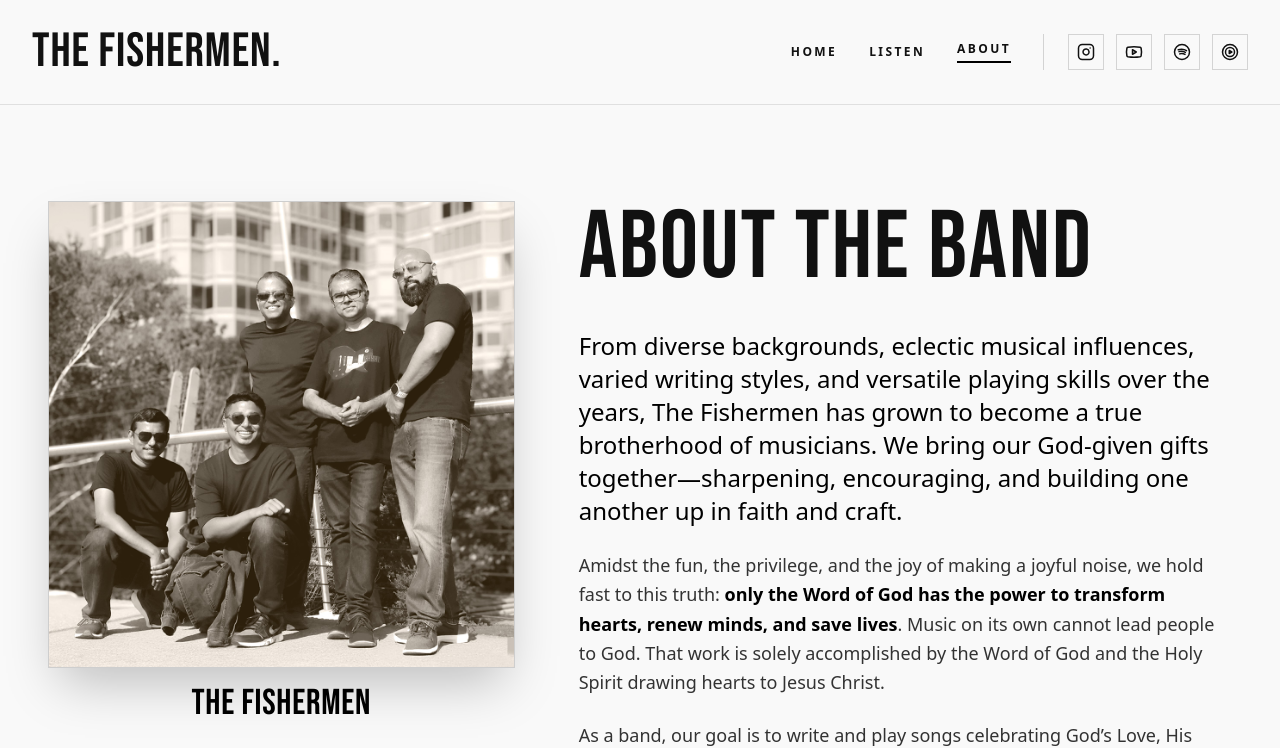
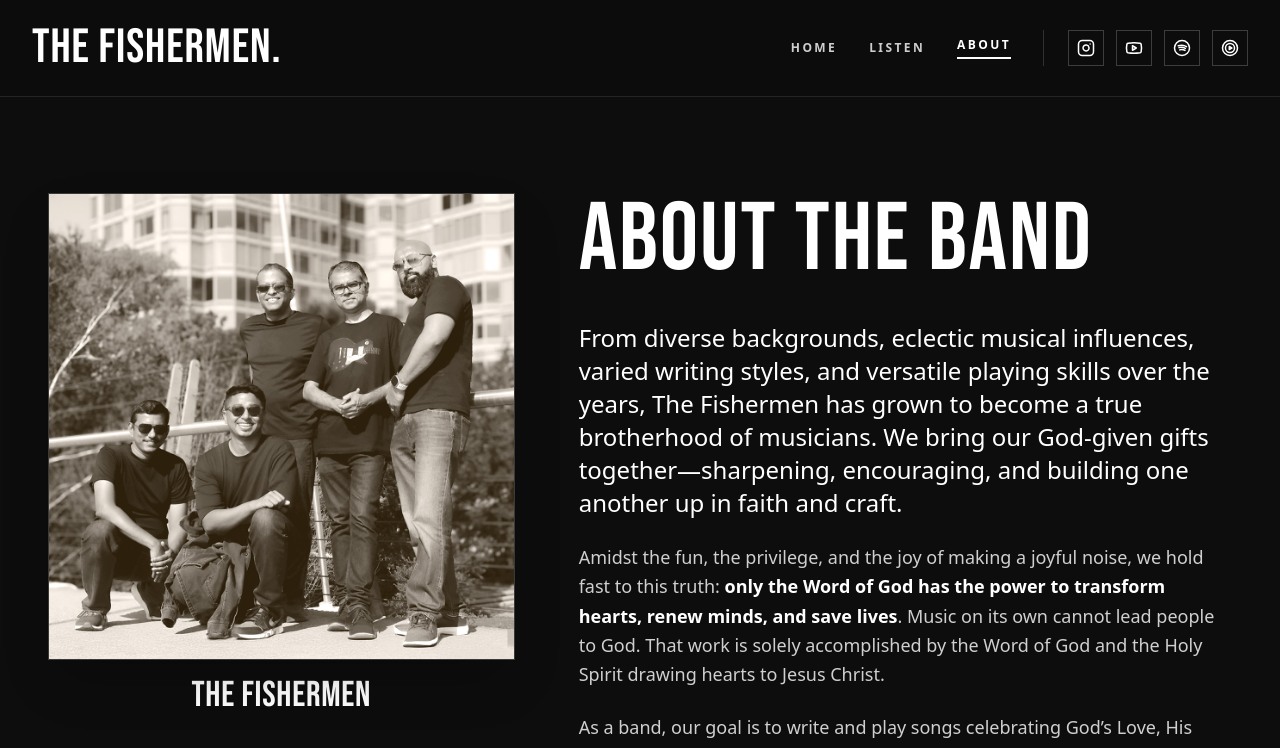
Before and after one commit to levinttgit/fishermen, a Next.js app: page /fishermen/about in a window 1280 px wide. Shown: the top 748 px of the page. Built offline with nearby package versions, Linux system fonts and the light colour scheme.

Commit message:
Convert entire site to cohesive dark rock aesthetic

```diff
--- a/src/app/about/page.tsx
+++ b/src/app/about/page.tsx
@@ -74,21 +74,21 @@ export default function AboutPage() {
   };
 
   return (
-    <div className="min-h-screen bg-[#F9F9F9] text-[#111111] font-sans selection:bg-black selection:text-white">
+    <div className="min-h-screen bg-[#0D0D0D] text-white font-sans selection:bg-white selection:text-black">
       {/* Navigation */}
-      <nav className="sticky top-0 z-50 bg-[#F9F9F9]/95 backdrop-blur-md flex justify-between items-center px-6 md:px-8 py-4 md:py-7 w-full border-b border-black/10 transition-all">
-        <Link href="/" className="font-display text-3xl md:text-5xl tracking-tight hover:opacity-75 transition">
+      <nav className="sticky top-0 z-50 bg-[#0D0D0D]/90 backdrop-blur-md flex justify-between items-center px-6 md:px-8 py-4 md:py-6 w-full border-b border-white/10 transition-all">
+        <Link href="/" className="font-display text-3xl md:text-5xl tracking-tight text-white hover:opacity-75 transition">
           The Fishermen.
         </Link>
         <div className="flex items-center gap-4 md:gap-8">
-          <div className="flex items-center gap-4 md:gap-8 font-bold text-xs uppercase tracking-[0.2em] text-[#111111]">
-            <Link href="/" className="hover:opacity-50 transition">Home</Link>
-            <Link href="/#listen" className="hover:opacity-50 transition">Listen</Link>
-            <Link href="/about" className="border-b-2 border-black pb-1 hover:opacity-50 transition">About</Link>
+          <div className="flex items-center gap-4 md:gap-8 font-bold text-xs uppercase tracking-[0.2em] text-white/80">
+            <Link href="/" className="hover:text-white transition">Home</Link>
+            <Link href="/#listen" className="hover:text-white transition">Listen</Link>
+            <Link href="/about" className="border-b-2 border-white pb-1 text-white hover:opacity-80 transition">About</Link>
           </div>
 
           {/* Social Icons Bar in Header */}
-          <div className="hidden sm:flex items-center gap-3 pl-6 border-l border-black/15">
+          <div className="hidden sm:flex items-center gap-3 pl-6 border-l border-white/15">
             {socialLinks.map((item) => {
               const Icon = item.icon;
               return (
@@ -99,7 +99,7 @@ export default function AboutPage() {
                   rel="noopener noreferrer"
                   aria-label={item.name}
                   title={item.name}
-                  className="p-2 border border-black/15 hover:border-black hover:bg-black hover:text-white transition duration-200"
+                  className="p-2 border border-white/20 text-white hover:border-white hover:bg-white hover:text-black transition duration-200"
                 >
                   <Icon />
                 </a>
@@ -115,13 +115,13 @@ export default function AboutPage() {
           initial="hidden"
           animate="visible"
           variants={fadeUp}
-          className="px-6 md:px-12 py-16 md:py-24 max-w-7xl mx-auto border-b border-black/10"
+          className="px-6 md:px-12 py-16 md:py-24 max-w-7xl mx-auto border-b border-white/10"
         >
           <div className="flex flex-col lg:flex-row items-start gap-12 lg:gap-16">
 
             {/* Band Photo (Sticky on desktop for clean reading layout) */}
             <div className="w-full lg:w-5/12 lg:sticky lg:top-28 flex flex-col items-center">
-              <div className="w-full aspect-square bg-neutral-200 border border-black/10 relative overflow-hidden shadow-2xl group">
+              <div className="w-full aspect-square bg-neutral-900 border border-white/15 relative overflow-hidden shadow-2xl group">
                 <img
                   src={bandPhotoUrl}
                   alt="The Fishermen Band"
@@ -132,17 +132,17 @@ export default function AboutPage() {
                     if (fallback) fallback.style.display = "flex";
                   }}
                 />
-                <div className="fallback-placeholder hidden absolute inset-0 w-full h-full border-2 border-dashed border-black/30 flex-col items-center justify-center text-center p-8">
-                  <svg className="w-16 h-16 text-black/30 mb-4" fill="none" stroke="currentColor" viewBox="0 0 24 24">
+                <div className="fallback-placeholder hidden absolute inset-0 w-full h-full border-2 border-dashed border-white/20 flex-col items-center justify-center text-center p-8">
+                  <svg className="w-16 h-16 text-white/30 mb-4" fill="none" stroke="currentColor" viewBox="0 0 24 24">
                     <path strokeLinecap="round" strokeLinejoin="round" strokeWidth="1.5" d="M4 16l4.586-4.586a2 2 0 012.828 0L16 16m-2-2l1.586-1.586a2 2 0 012.828 0L20 14m-6-6h.01M6 20h12a2 2 0 002-2V6a2 2 0 00-2 2v12a2 2 0 002 2z" />
                   </svg>
-                  <p className="font-display text-2xl md:text-3xl uppercase tracking-wider text-black/60">Band Picture: band.jpg</p>
-                  <p className="text-xs uppercase tracking-widest text-black/40 mt-1">Place file in: public/images/band.jpg</p>
+                  <p className="font-display text-2xl md:text-3xl uppercase tracking-wider text-white/60">Band Picture: band.jpg</p>
+                  <p className="text-xs uppercase tracking-widest text-white/40 mt-1">Place file in: public/images/band.jpg</p>
                 </div>
               </div>
 
               <div className="w-full flex justify-center mt-4">
-                <h2 className="font-display text-3xl md:text-4xl uppercase tracking-wider text-black">
+                <h2 className="font-display text-3xl md:text-4xl uppercase tracking-wider text-white">
                   The Fishermen
                 </h2>
               </div>
@@ -150,17 +150,17 @@ export default function AboutPage() {
 
             {/* About Text */}
             <div className="w-full lg:w-7/12 flex flex-col justify-center">
-              <h1 className="font-display text-4xl sm:text-6xl md:text-8xl leading-none uppercase mb-8">
+              <h1 className="font-display text-4xl sm:text-6xl md:text-8xl leading-none uppercase mb-8 text-white">
                 About The Band
               </h1>
 
-              <div className="space-y-6 text-base md:text-lg font-normal text-black/80 leading-relaxed">
-                <p className="text-xl md:text-2xl font-medium text-black leading-snug">
+              <div className="space-y-6 text-base md:text-lg font-normal text-white/80 leading-relaxed">
+                <p className="text-xl md:text-2xl font-normal text-white leading-snug">
                   From diverse backgrounds, eclectic musical influences, varied writing styles, and versatile playing skills over the years, The Fishermen has grown to become a true brotherhood of musicians. We bring our God-given gifts together—sharpening, encouraging, and building one another up in faith and craft.
                 </p>
 
                 <p>
-                  Amidst the fun, the privilege, and the joy of making a joyful noise, we hold fast to this truth: <strong className="text-black font-semibold">only the Word of God has the power to transform hearts, renew minds, and save lives</strong>. Music on its own cannot lead people to God. That work is solely accomplished by the Word of God and the Holy Spirit drawing hearts to Jesus Christ.
+                  Amidst the fun, the privilege, and the joy of making a joyful noise, we hold fast to this truth: <strong className="text-white font-semibold">only the Word of God has the power to transform hearts, renew minds, and save lives</strong>. Music on its own cannot lead people to God. That work is solely accomplished by the Word of God and the Holy Spirit drawing hearts to Jesus Christ.
                 </p>
 
                 <p>
@@ -172,14 +172,14 @@ export default function AboutPage() {
                 </p>
 
                 {/* Quote Block */}
-                <div className="pt-6 border-t border-black/10">
-                  <blockquote className="border-l-4 border-black pl-5 py-1 text-lg md:text-xl text-black font-serif italic mb-4">
+                <div className="pt-6 border-t border-white/10">
+                  <blockquote className="border-l-4 border-white pl-5 py-1 text-lg md:text-xl text-white font-serif italic mb-4">
                     “Follow me, and I will make you fishers of men.”
-                    <span className="block text-xs not-italic font-bold font-sans uppercase tracking-[0.25em] text-black/50 mt-1.5">
+                    <span className="block text-xs not-italic font-bold font-sans uppercase tracking-[0.25em] text-white/50 mt-1.5">
                       Matthew 4:19
                     </span>
                   </blockquote>
-                  <p className="font-display text-2xl md:text-3xl text-black tracking-wide uppercase pt-1">
+                  <p className="font-display text-2xl md:text-3xl text-white tracking-wide uppercase pt-1">
                     Casting Sounds and Captivating Souls for His Glory.
                   </p>
                 </div>
--- a/src/app/globals.css
+++ b/src/app/globals.css
@@ -7,8 +7,8 @@
 }
 
 body {
-  background: #ffffff;
-  color: #171717;
+  background: #0D0D0D;
+  color: #FFFFFF;
   font-family: 'Inter', Arial, Helvetica, sans-serif;
 }
 
```
Also changed, not shown: src/app/page.tsx (+17 -17 lines).
